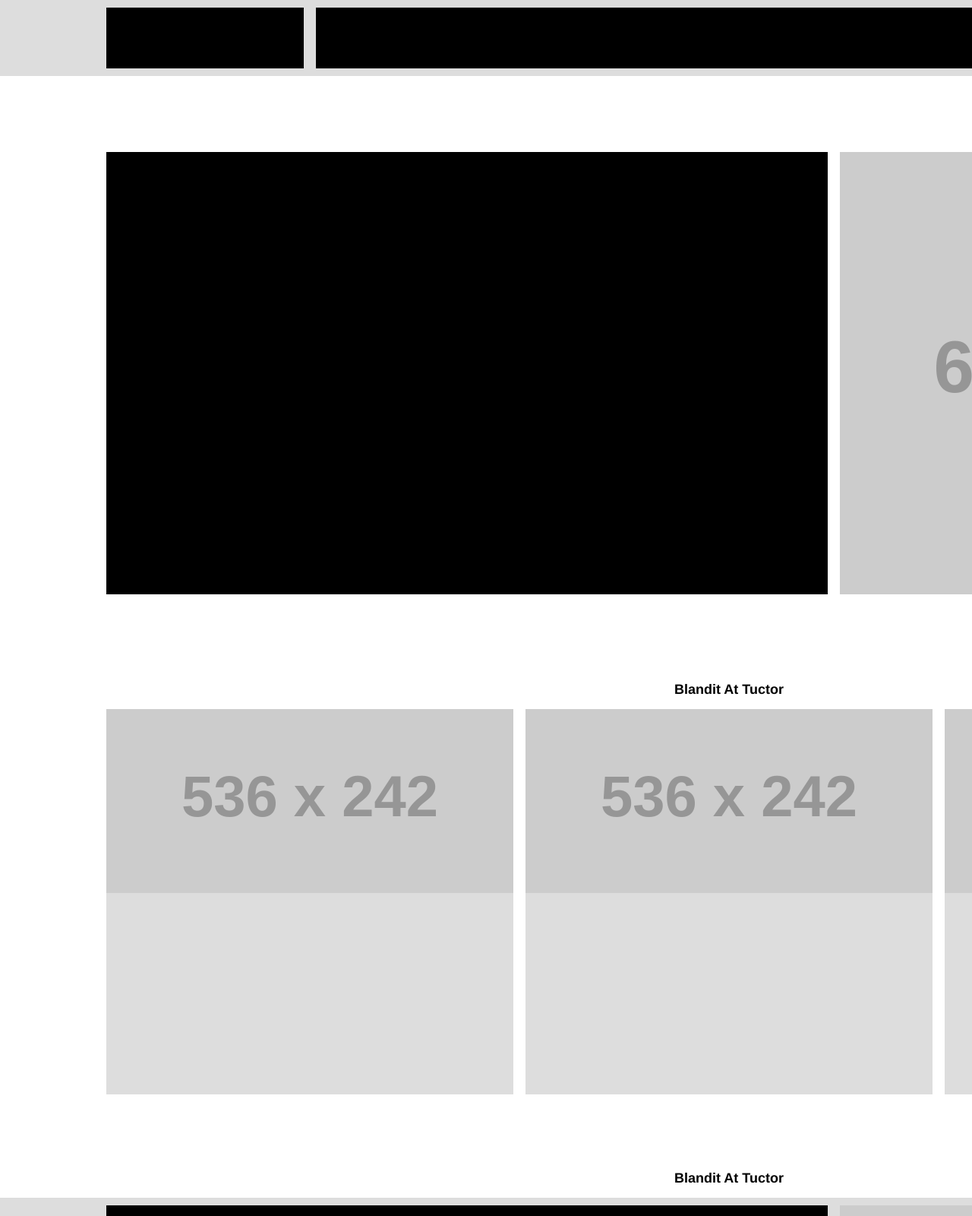
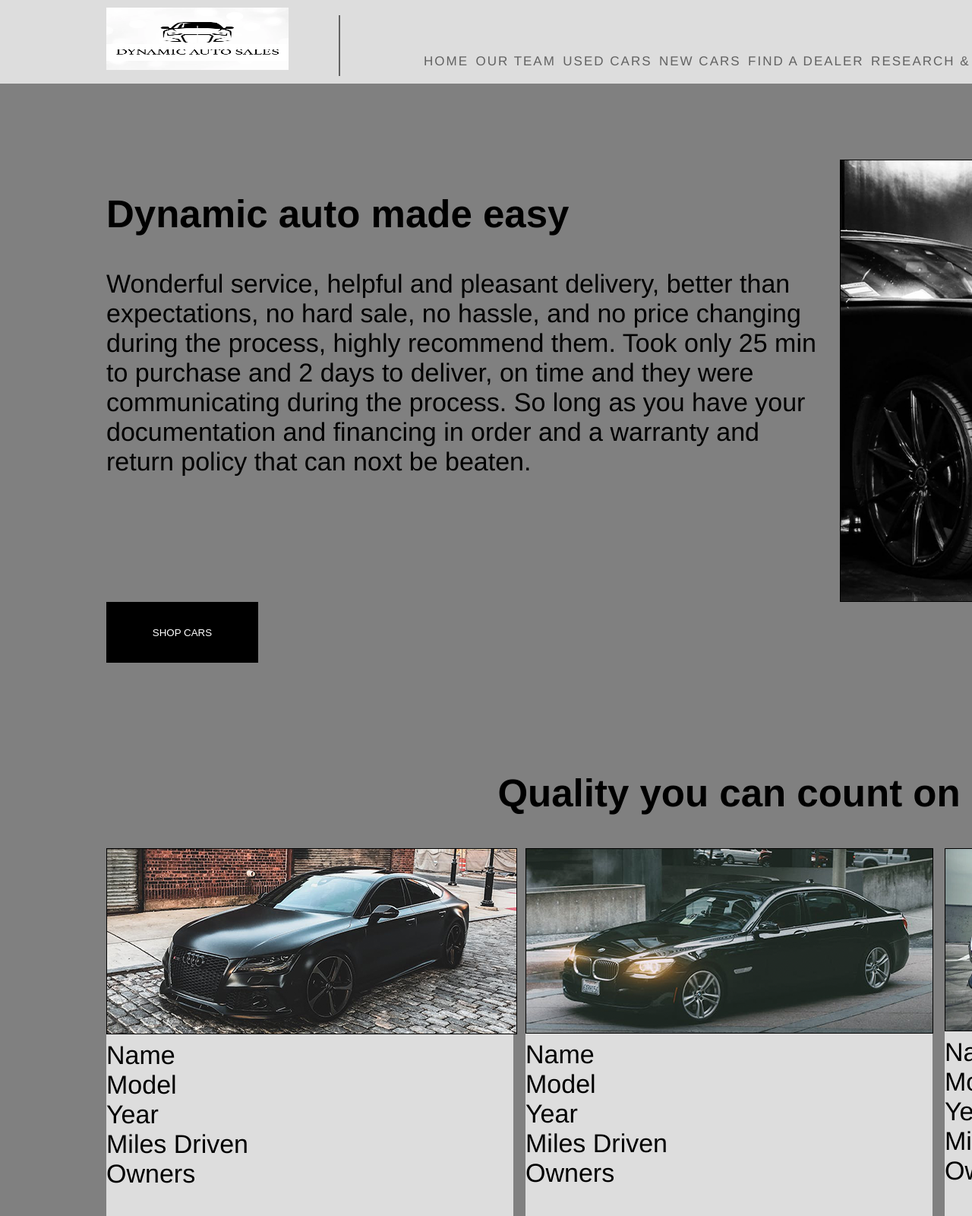
Before and after one commit to Jerryjerry18/arora_junish_integrated, a plain HTML site: page index.html in a window 1280 px wide. Shown: the top 1600 px of the page at 76% size. Drawn offline with Linux system fonts and the light colour scheme; placeholder pictures from the web are drawn by us.

Commit message:
half done
index html and css half done

```diff
--- a/css/main.css
+++ b/css/main.css
@@ -25,17 +25,92 @@ img {
 	padding: 0;
 }
 
+
+
+#main-nav {
+    grid-column: 4/11;
+    border-left: solid 2px #626262;
+    height: 90px;
+    margin-top: 10px;
+    margin-left: 30px;
+}
+
+#main-nav ul {
+    list-style: none;
+    padding: 0;
+    margin-top: 35px;
+    margin-left: 30px;
+}
+
+#main-nav ul li {
+    display: inline;
+    margin-right: 28px;
+	padding: 80px;
+}
+
+#main-nav ul li:last-child {
+    margin-right: 0;
+}
+
+#main-nav ul li a {
+    color: #626262;
+	font-size: 17px;
+	letter-spacing:2px;
+}
+
+#main-nav ul li a:hover {
+    border-bottom: 3px solid #9a2018;
+    padding-bottom: 8px;
+}
+
+.log-in {
+    background-color: grey;
+    color: #fff;
+    font-size: 16px;
+    display: flex;
+    justify-content: center;
+    align-items: center;
+}
+
+#log-in-top {
+    grid-column: 11/-1;
+    margin-right: -15px;
+    margin-bottom: -1px;
+}
+
+#log-in-top:hover {
+    background-color:black;
+}
+a {
+    text-decoration: none;
+    transition: all .5s ease-in-out;
+}
 /*html selectors*/
 
 body {
 	font-family: "Helvetica Neue", Helvetica, Arial, sans-serif;
 	font-size: 12px;
+	background-color: grey;
 }
 
 /* Remove underlines from links */
 
 a {
 	text-decoration: none;
+}
+
+.butt{
+	border: 1px;
+	background-color: black;
+	height: 80px;
+	width: 200px;
+	cursor: pointer;
+	color: white;
+}
+
+.butt:hover{
+	background-color: rgb(229, 229, 229);
+	color:black;
 }
 
 /*hide elements from browser but show for doc outline*/
@@ -64,6 +139,7 @@ you work on and the intended audience */
 	grid-column-gap: 16px;
 	padding-left: 140px;
 	padding-right: 140px;
+	font-size: 34px;
 }
 
 #header-con {
--- a/index.html
+++ b/index.html
@@ -10,33 +10,69 @@
 	<div id="container">
 
         <div id="header-con">
-            <div id="main-header" class="grid-con">
-                <div id="header-box1" class="box-color">
+            <header id="main-header" class="grid-con">
+                <div id="header-box1">
+                    <h1 class="hidden">DYNAMIC AUTO SALES</h1>
+                    <img src="images/MAIN_LOGO.png" alt="main_index_logo" width="240px" height="82px">
                 </div>
-                <div id="main-nav" class="box-color">
+                <nav id="main-nav">
+                    <ul>
+                        <li>
+                            <a href="gallery.html">HOME</a>
+                            <a href="#">OUR TEAM</a>
+                            <a href="#">USED CARS</a>
+                            <a href="#">NEW CARS</a>
+                            <a href="#">FIND A DEALER</a>
+                            <a href="#">RESEARCH & REVIEW</a>
+
+                        </li>
+                    </ul>
+                </nav>
+                <div id="header-box2">
+                    <a class="log-in" id="log-in-top" href="#"><h3>LOGIN/SIGN UP</h3></a>
                 </div>
-                <div id="header-box2" class="box-color">
-                </div>
-            </div>
+            </header>
         </div>
 
         <main>
             <div class="grid-con" id="hero">
-                <div id="hero-text" class="box-color">
+                <div id="hero-text">
+                    <h2>
+                        Dynamic auto made easy
+                    </h2>
+                    <p>
+                        Wonderful service, helpful and pleasant delivery, better than expectations, no hard sale, no hassle, and no price changing during the process, highly recommend them. Took only 25 min to purchase and 2 days to deliver, on time and they were communicating during the process. So long as you have your documentation and financing in order and a warranty and return policy that can noxt be beaten.
+                    </p>
                 </div>
-                <img src="https://via.placeholder.com/674x582" alt="image" id="hero-image">
+                <img src="images/hm_hero_img copy.png" alt="hero-image" id="hero-image">
+                <button class="butt" id="butt">SHOP CARS</button>
             </div>
 
             <div class="grid-con" id="products">
-                <h2>Blandit At Tuctor</h2>
+                <h2>Quality you can count on</h2>
                 <div class="product-box" id="product1">
-                    <img src="https://via.placeholder.com/536x242" alt="image">
+                    <img src="images/hm_black_audi_r1c1 copy.png" alt="r1c1_image">
+                    <p>Name</p>
+                    <p>Model</p>
+                    <p>Year</p>
+                    <p>Miles Driven</p>
+                    <p>Owners</p>
                 </div>
                 <div class="product-box" id="product2">
-                    <img src="https://via.placeholder.com/536x242" alt="image">
+                    <img src="images/hm_black_bmw_r1c2 copy.png" alt="r1c2_image">
+                    <p>Name</p>
+                    <p>Model</p>
+                    <p>Year</p>
+                    <p>Miles Driven</p>
+                    <p>Owners</p>
                 </div>
                 <div class="product-box" id="product3">
-                    <img src="https://via.placeholder.com/536x242" alt="image">
+                    <img src="images/hm_black_bmw copy.png" alt="r1_c3_image">
+                    <p>Name</p>
+                    <p>Model</p>
+                    <p>Year</p>
+                    <p>Miles Driven</p>
+                    <p>Owners</p>
                 </div>
             </div>
 
```
Also changed, not shown: images/MAIN_LOGO.png (added), images/gallery_mobile.png (added), 1 other file.
